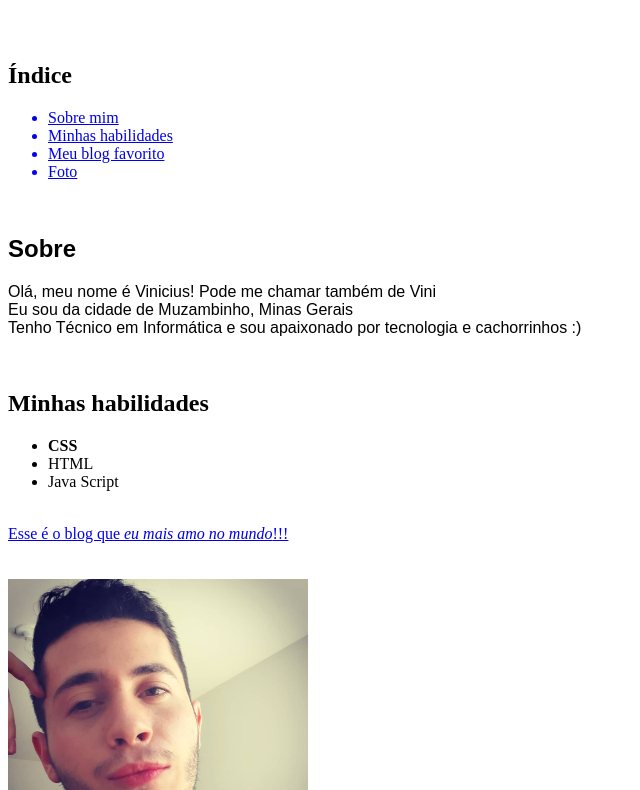
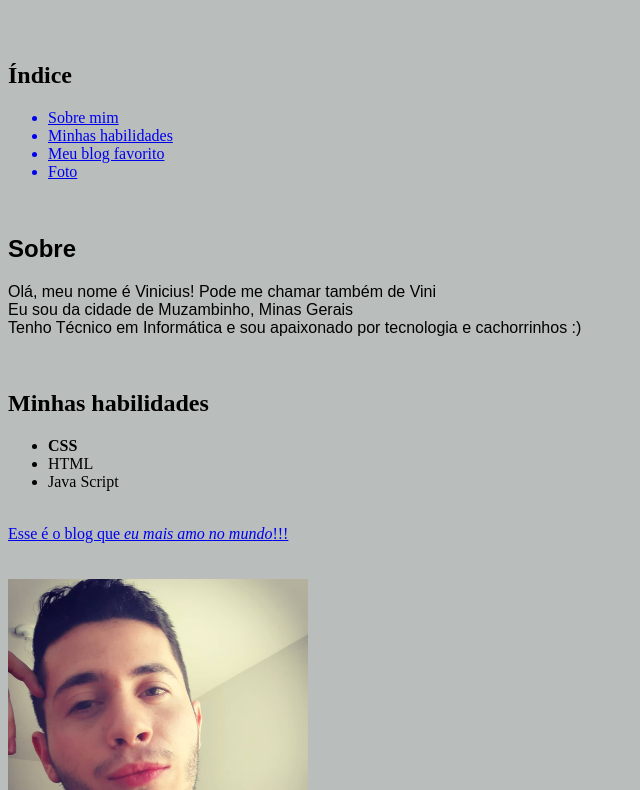
Before and after one commit to ViniciusAlvesRocha/PaginaPortfolioTrybe, a plain HTML site: page index.html in a window 1280 px wide. Shown: the part 75-865 px from the top of the page, without its empty margins (0-640 px from the left). Drawn offline with Linux system fonts and the light colour scheme.

Commit message:
Define uma cor base de background do meu Portfolio Web

```diff
--- a/index.html
+++ b/index.html
@@ -14,6 +14,9 @@
         }
         #about, #aboutParagraph{
             font-family: sans-serif;
+        }
+        body{
+            background-color: rgba(145, 153, 152, 0.63);
         }
     </style>
 </head>
```
